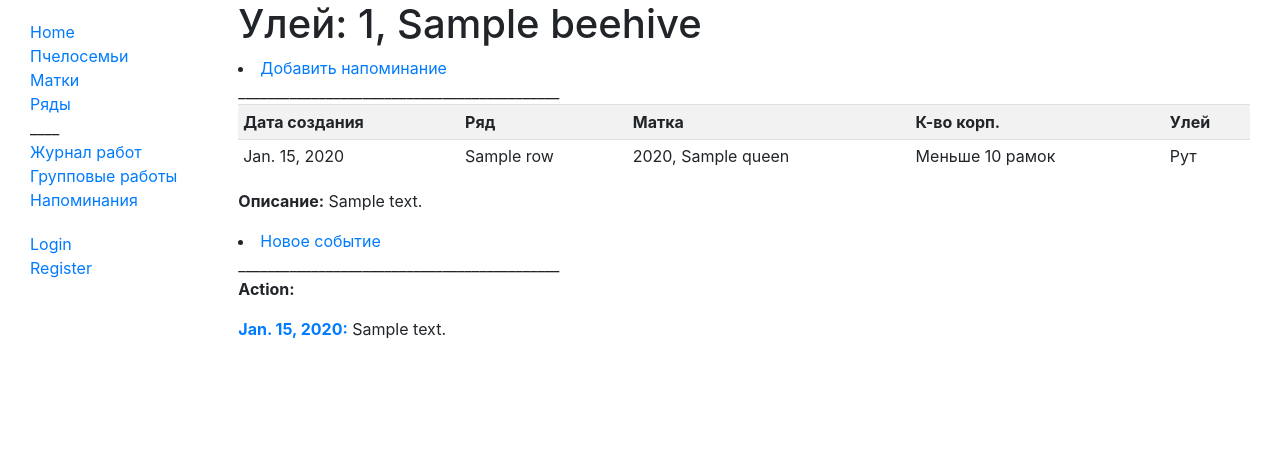
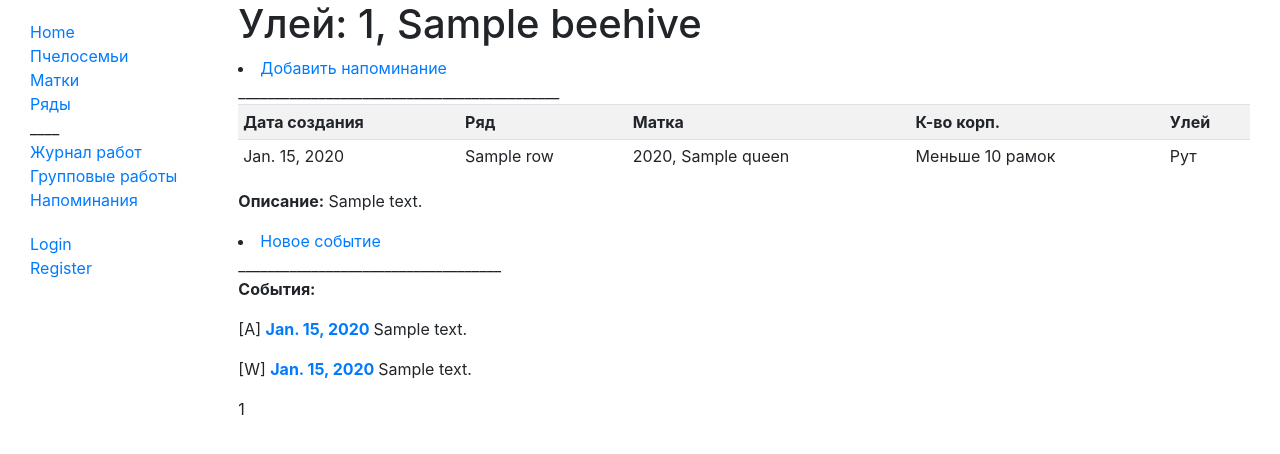
Before and after one commit to AlitaVitalii/MedOk_v1, a Django app: page /bee/beehive/1/ in a window 1280 px wide. Shown: the top 454 px of the page. Run offline with Django 4.2, Linux system fonts and the light colour scheme; tables that the repository leaves empty hold one stand-in row (values such as "Sample post"); some libraries are stand-ins or nearby versions.

Commit message:
beehive_datail+action+work and pagination

```diff
--- a/bee/models.py
+++ b/bee/models.py
@@ -100,6 +100,10 @@ class Action(models.Model):
     def get_absolute_url(self):
         return reverse('action_detail', args=[str(self.pk)])
 
+    def get_event_type(self):
+        #  функция для отображения маркера
+        return 'Action'
+
 
 class Reminder(models.Model):
     #  Совет на будующий осмотр
@@ -135,3 +139,7 @@ class Work(models.Model):
     def __str__(self):
         title_text = self.text[:25] + ('...' if len(self.text[:]) > 25 else '')
         return title_text
+
+    def get_event_type(self):
+        #  функция для отображения маркера
+        return 'Work'
--- a/bee/templates/bee/beehive_detail.html
+++ b/bee/templates/bee/beehive_detail.html
@@ -9,7 +9,7 @@
   <li><a href="{% url 'reminder_create' beehive.id %}">Добавить напоминание</a></li>
 ____________________________________________
 
-    <table class="table table-striped table-hover table-sm">
+    <table class="table table-striped table-sm">
          <tr>
     <th>Дата создания</th>
     <th>Ряд</th>
@@ -39,15 +39,42 @@ ____________________________________________
    <p><strong>Описание:</strong> {{ beehive.text }}</p>
 <!--   <p>{{ beehive.text }}</p>-->
   <li><a href="{% url 'action_create' beehive.id %}">Новое событие</a></li>
-____________________________________________
+<!--____________________________________________-->
 
-  <p><strong>Action:</strong></p>
+<!--  <p><strong>Action:</strong></p>-->
 
-    {% for action in beehive.action_set.all %}
+<!--    {% for action in beehive.action_set.all %}-->
 
-    <p><strong><a href="{% url 'action_update' action.pk %}">{{action.post_date}}:</a></strong> {{action.text}}</p>
+<!--    <p><strong><a href="{% url 'action_update' action.pk %}">{{action.post_date}}:</a></strong> {{action.text}}</p>-->
 
-    {% endfor %}
+<!--    {% endfor %}-->
+
+
+____________________________________
+
+<!-- Вывод событий в хронологической последовательности -->
+<p><strong>События:</strong></p>
+
+  {% for event in events %}
+    {% if event.get_event_type == 'Action' %}
+    <p>[A] <strong><a href="{% url 'action_update' event.pk %}">{{ event.post_date }}</a> </strong>  {{ event.text }}</p>
+    {% elif event.get_event_type == 'Work' %}
+    <p>[W] <strong><a href="{% url 'work_detail' event.pk %}">{{ event.post_date }}</a> </strong> {{ event.text }}</p>
+    {% endif %}
+  {% empty %}
+    <li>Нет событий.</li>
+  {% endfor %}
+
+<!-- Пагинация -->
+<div class="pagination">
+  {% if events.has_previous %}
+    <a href="?page={{ events.previous_page_number }}"> Предыдущая </a>
+  {% endif %}
+  <span class="current-page"> {{ events.number }} </span>
+  {% if events.has_next %}
+    <a href="?page={{ events.next_page_number }}"> Следующая </a>
+  {% endif %}
+</div>
 
 
 {% endblock %}
--- a/bee/views.py
+++ b/bee/views.py
@@ -1,4 +1,7 @@
-import os
+from itertools import chain
+from operator import attrgetter
+
+from django.core.paginator import Paginator
 from environ import environ
 
 from django.contrib.auth import get_user_model
@@ -46,6 +49,8 @@ class BeehiveListView(generic.ListView):
     # prefetch_actions = Prefetch('action_set', queryset=Action.objects.only('post_date'))
     # queryset = Beehive.objects.select_related('row', 'queen').filter(is_active=True)
         # .prefetch_related('action_set')
+
+
     def get_queryset(self):
         query = self.request.GET.get('q')
         if query:
@@ -58,6 +63,43 @@ class BeehiveListView(generic.ListView):
 
 class BeehiveDetailView(generic.DetailView):
     model = Beehive
+    template_name = 'bee/beehive_detail.html'
+    # context_object_name = 'beehive'
+    paginate_by = 5
+
+    # def get_context_data(self, **kwargs):
+    #     context = super().get_context_data(**kwargs)
+    #
+    #     actions = Action.objects.filter(beehive=self.object)
+    #     works = Work.objects.filter(beehive=self.object)
+    #
+    #     # Объединяем события Action и Work
+    #     events = sorted(chain(actions, works), key=attrgetter('post_date'), reverse=True)
+    #
+    #     context['events'] = events
+    #     return context.
+
+    def get_context_data(self, **kwargs):
+        context = super().get_context_data(**kwargs)
+
+        beehive = self.get_object()
+        actions = Action.objects.filter(beehive=beehive)
+        works = Work.objects.filter(beehive=beehive)
+
+        # Объединяем события из actions и works
+        events = sorted(
+            list(actions) + list(works),
+            key=lambda event: event.post_date,
+            reverse=True
+        )
+
+        paginator = Paginator(events, self.paginate_by)
+        page_number = self.request.GET.get('page')
+        page_obj = paginator.get_page(page_number)
+
+        context['events'] = page_obj
+        return context
+
 
 
 class BeehiveCreate(LoginRequiredMixin, generic.CreateView):
```
